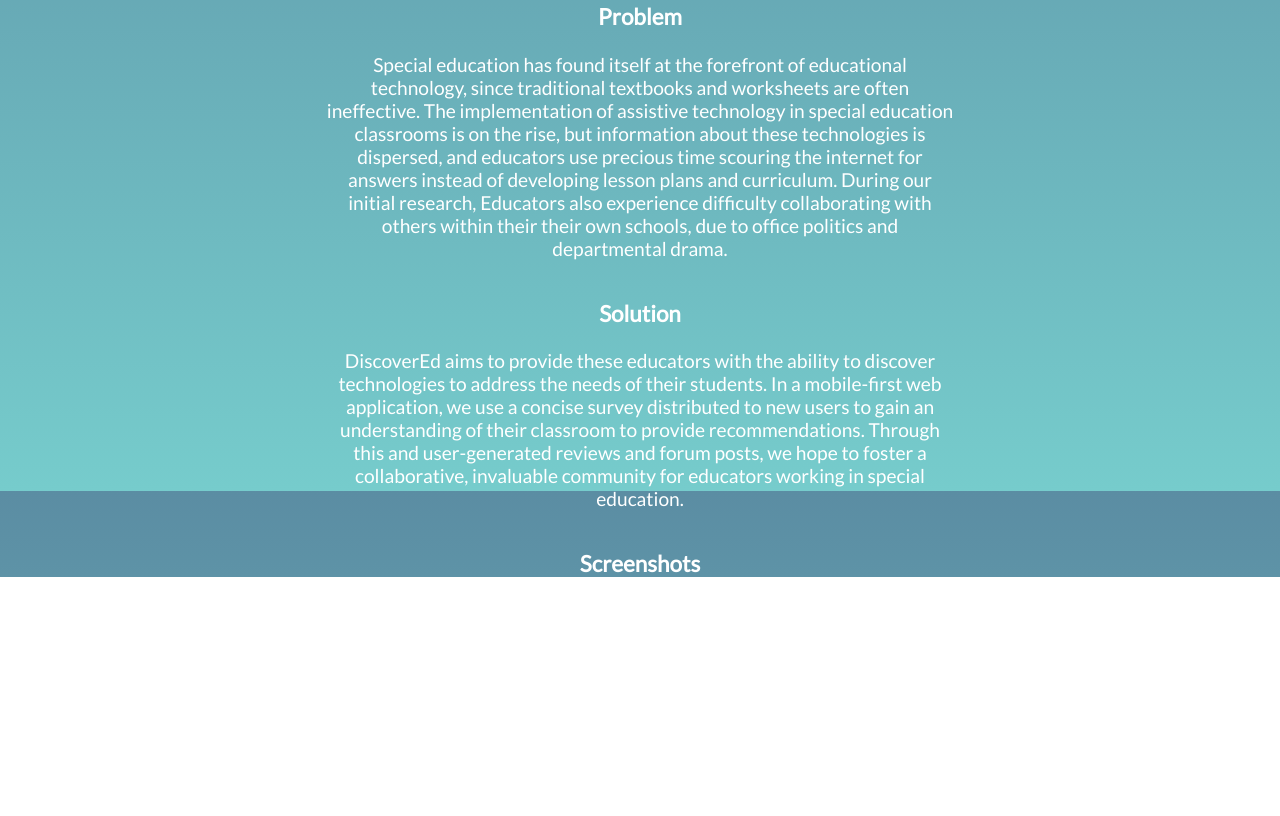
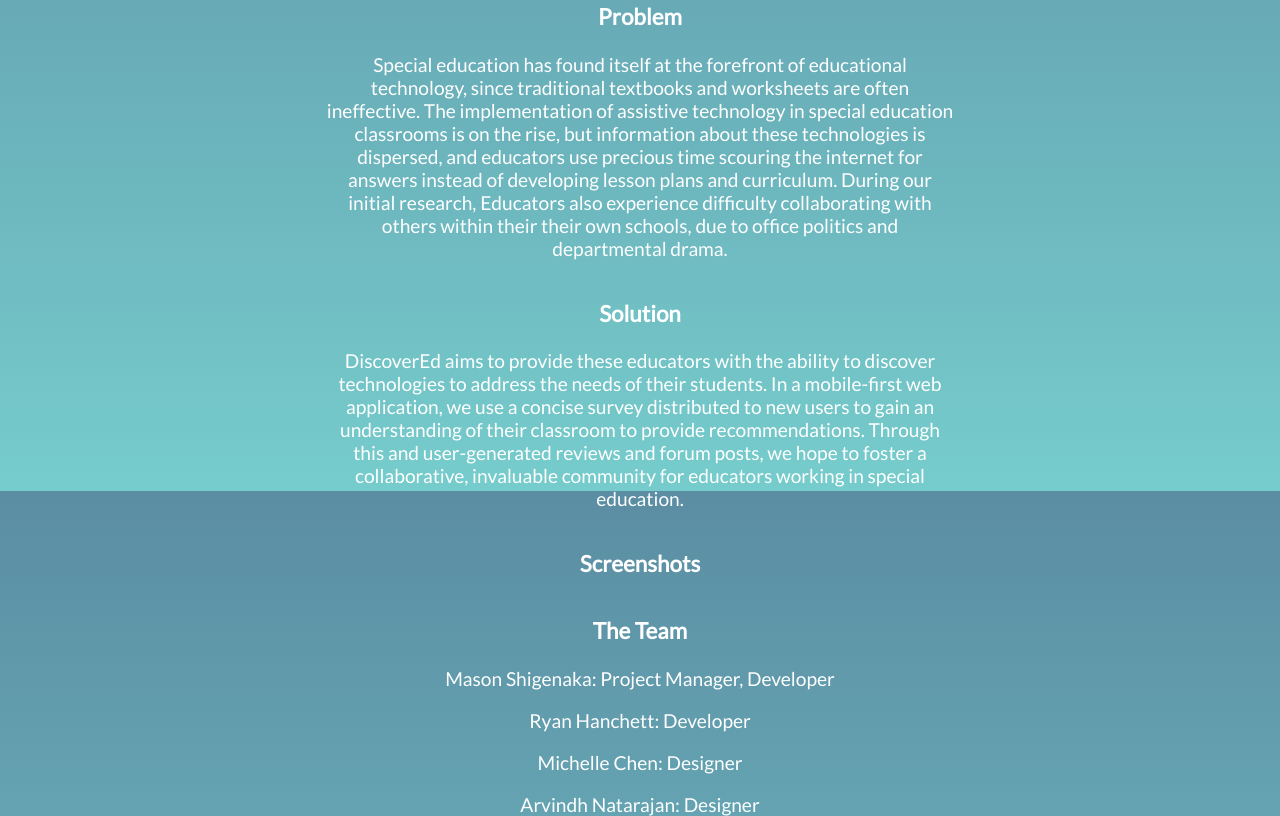
Before and after one commit to Shigenaka/DiscoverEd-Description, a plain HTML site: page index.html in a window 1280 px wide. Shown: the part 417-1233 px from the top of the page. Before the commit the page ends 994 px from the top, so only its background shows below. Drawn offline with Linux system fonts and the light colour scheme; files that its build step writes are made by us from their sources.

Commit message:
added names

```diff
--- a/index.html
+++ b/index.html
@@ -50,6 +50,13 @@
             <h3>Screenshots</h3>
         </div>
 
+        <div class="contributors">
+            <h3>The Team</h3>
+            <p>Mason Shigenaka: Project Manager, Developer</p>
+            <p>Ryan Hanchett: Developer</p>
+            <p>Michelle Chen: Designer</p>
+            <p>Arvindh Natarajan: Designer</p>
+        </div>
 
     </div>
 
```
